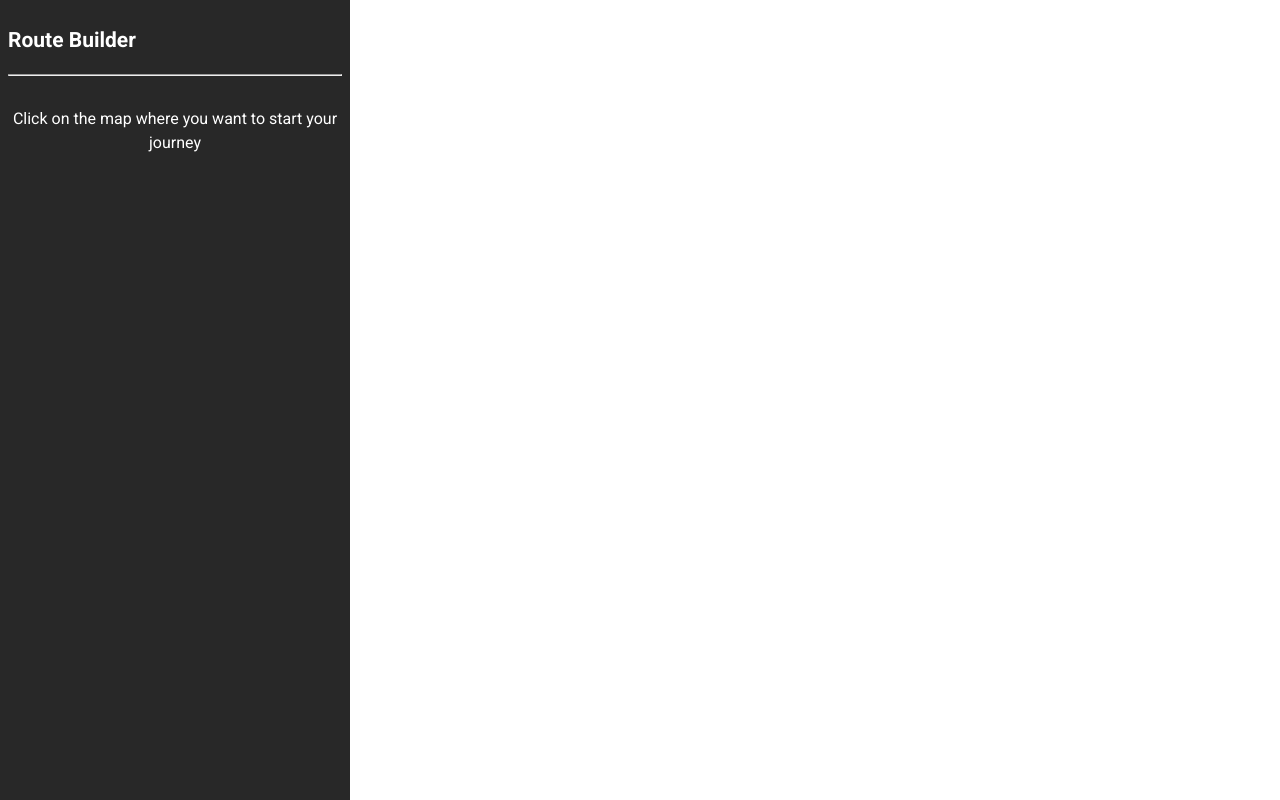
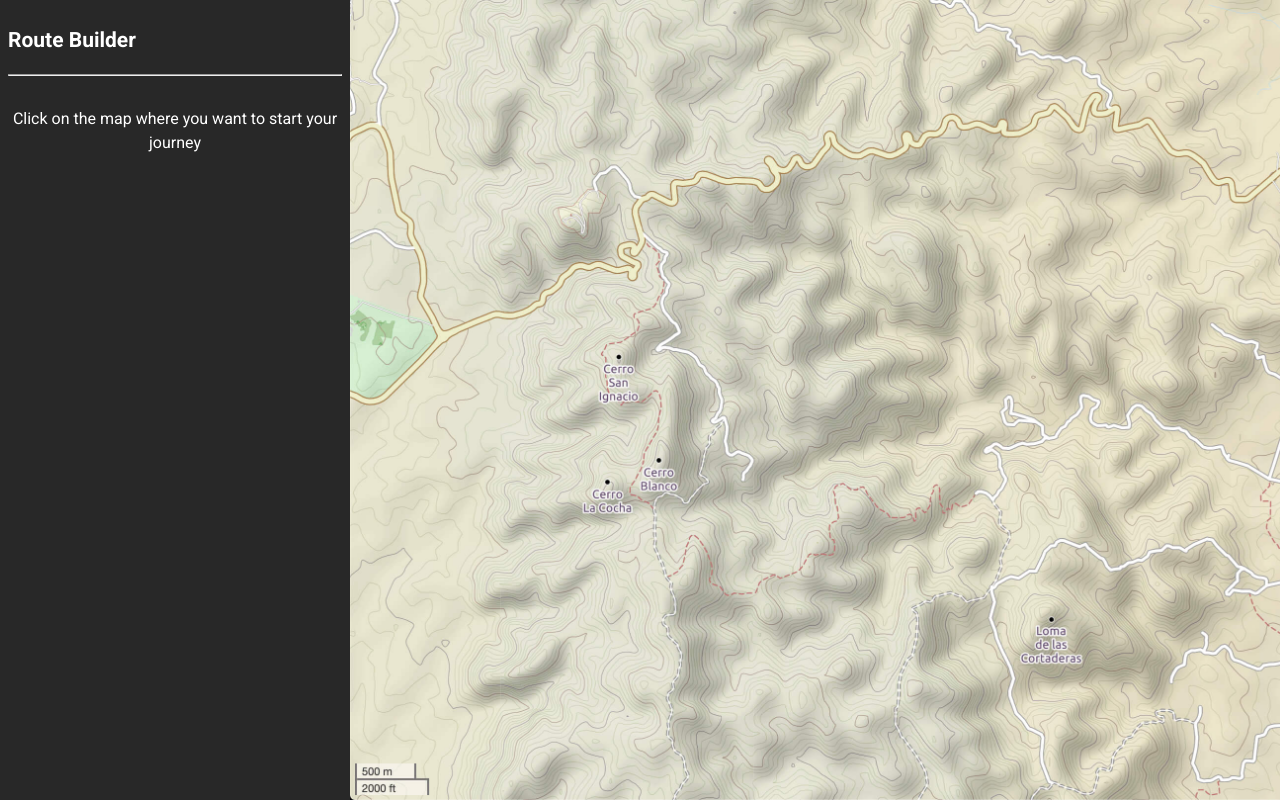
Before and after one commit to ofqwx/route-builder, a React (Create React App) app: page / in a window 1280 px wide. Built offline with nearby package versions, Linux system fonts and the light colour scheme.

Commit message:
Revert Image component removed props

```diff
--- a/src/atoms/Image.js
+++ b/src/atoms/Image.js
@@ -37,6 +37,6 @@ type TImageProps = {
   fit?: TBackgroundSize
 };
 
-export default function Image({ alt }: TImageProps) {
-  return <Wrapper role="img" aria-label={alt} />;
+export default function Image({ alt, ...props }: TImageProps) {
+  return <Wrapper role="img" aria-label={alt} {...props} />;
 }
```
